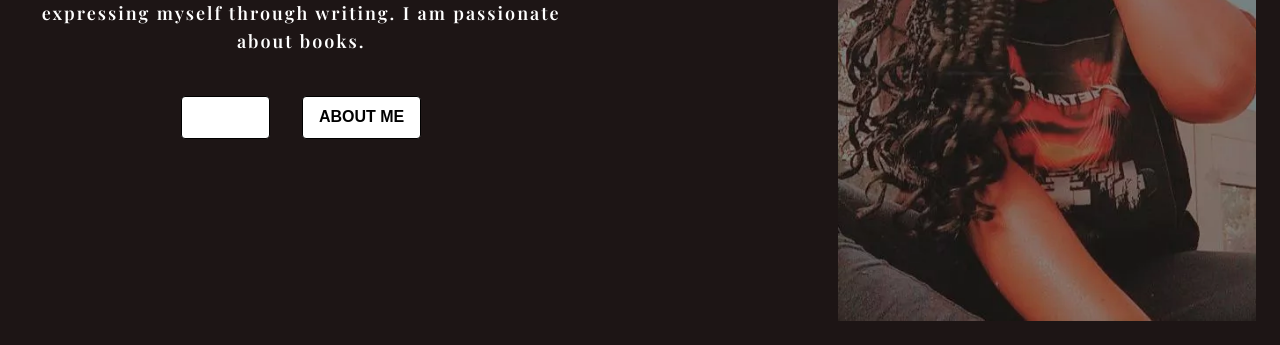
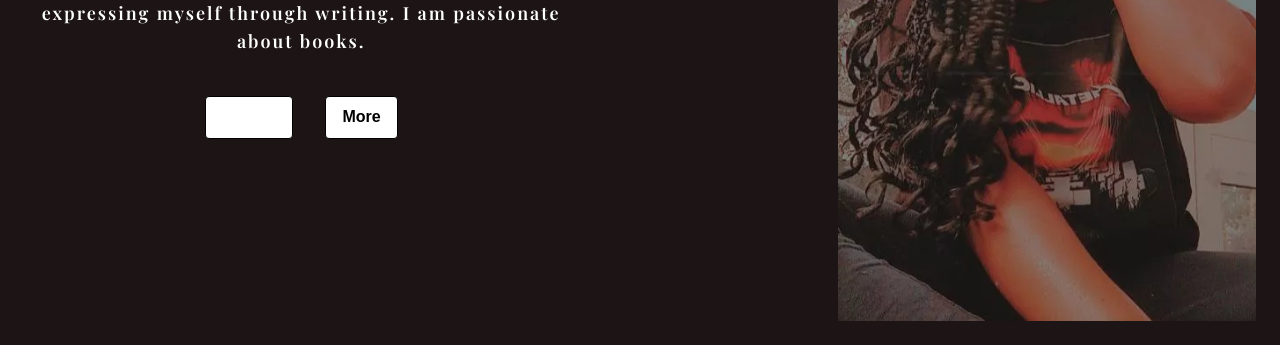
Before and after one commit to Dosu04/Trinitee, a website built with Parcel: page index.html in a window 1280 px wide. Shown: the part 455-800 px from the top of the page. Built offline with nearby package versions, Linux system fonts and the light colour scheme; a web font is replaced by a local one.

Commit message:
Update index.html

```diff
--- a/index.html
+++ b/index.html
@@ -109,7 +109,7 @@
                 <a href="#books"><button class="home-cta-btn anchor button">
                   <span class="home-text03">BOOKS</span>
                 </button></a>
-                <a href="#books"><button class="home-cta-btn1 button">ABOUT ME</button></a>
+                <a href="#about"><button class="home-cta-btn1 button">More</button></a>
               </div>
             </div>
             <img
```
